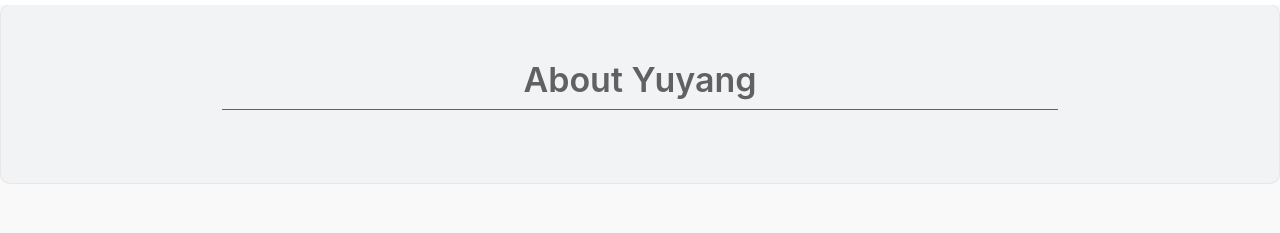
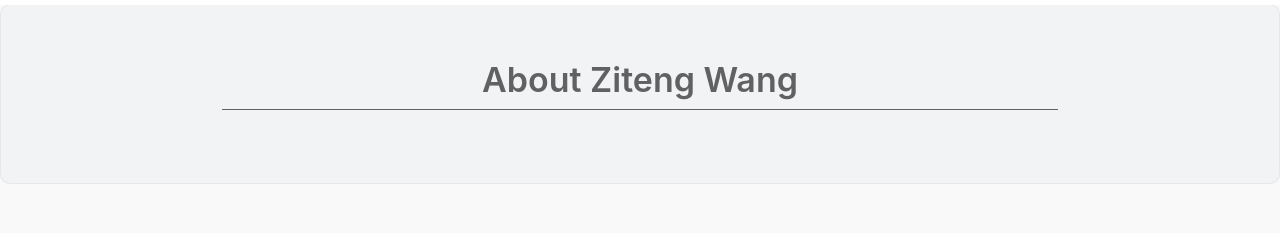
Before and after one commit to princetb305-droid/ztwang0407.github.io, a plain HTML site: page index.html in a window 1280 px wide. Shown: the part 83-316 px from the top of the page. Drawn offline with nearby package versions, Linux system fonts and the light colour scheme; a web font is replaced by a local one.

Commit message:
update profile

```diff
--- a/index.html
+++ b/index.html
@@ -143,7 +143,7 @@ document.addEventListener("DOMContentLoaded", function () {
 
 
 
-<meta property="og:title" content="About Yuyang">
+<meta property="og:title" content="About Ziteng Wang">
 <meta property="og:description" content="">
 </head>
 
@@ -378,7 +378,7 @@ document.addEventListener("DOMContentLoaded", function () {
 <header id="title-block-header" class="quarto-title-block default page-columns page-full">
   <div class="quarto-title-banner page-columns page-full">
     <div class="quarto-title column-page">
-      <h1 class="title">About Yuyang</h1>
+      <h1 class="title">About Ziteng Wang</h1>
                       </div>
   </div>
   <div class="quarto-title-meta column-page">
```
